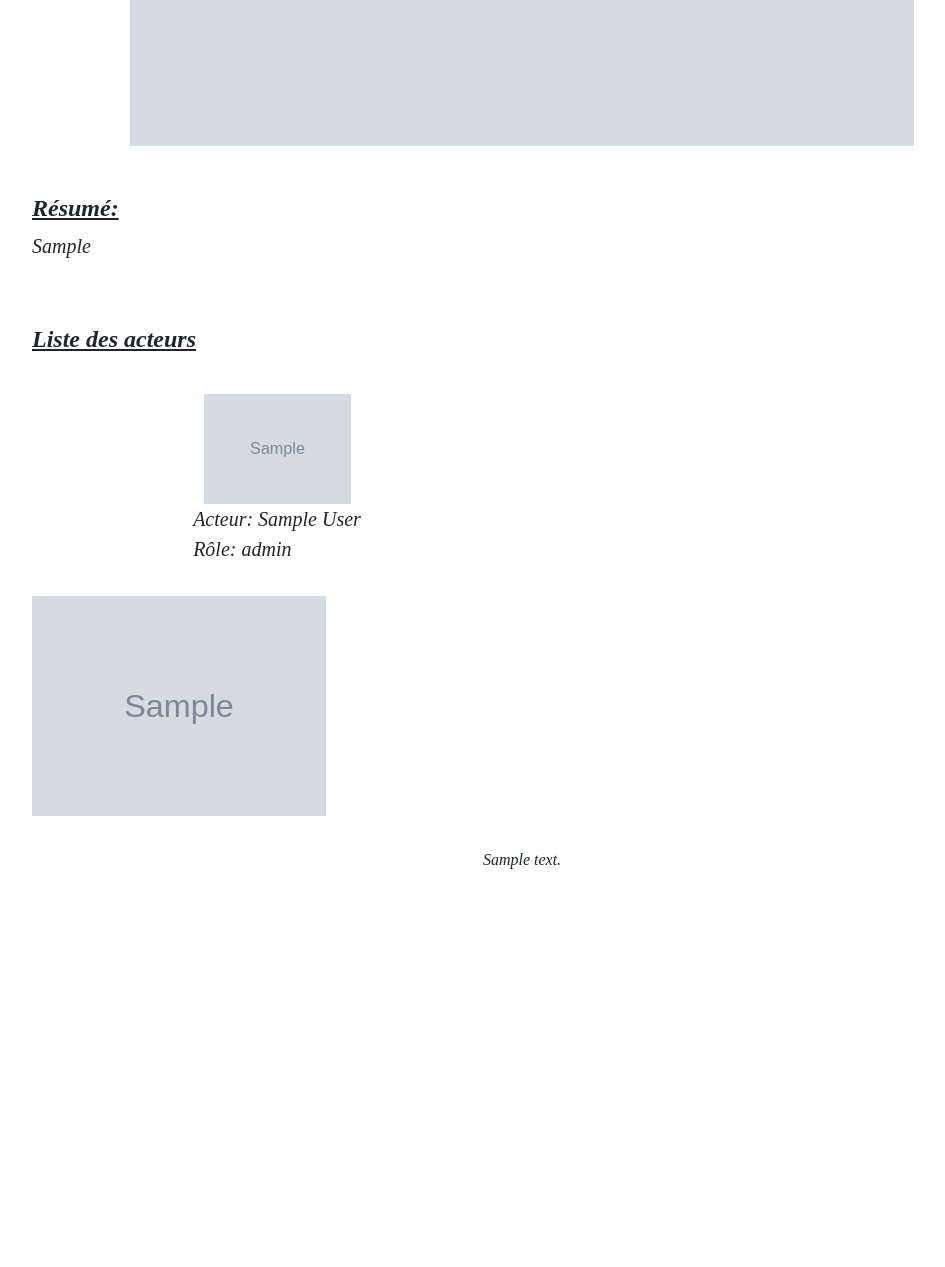
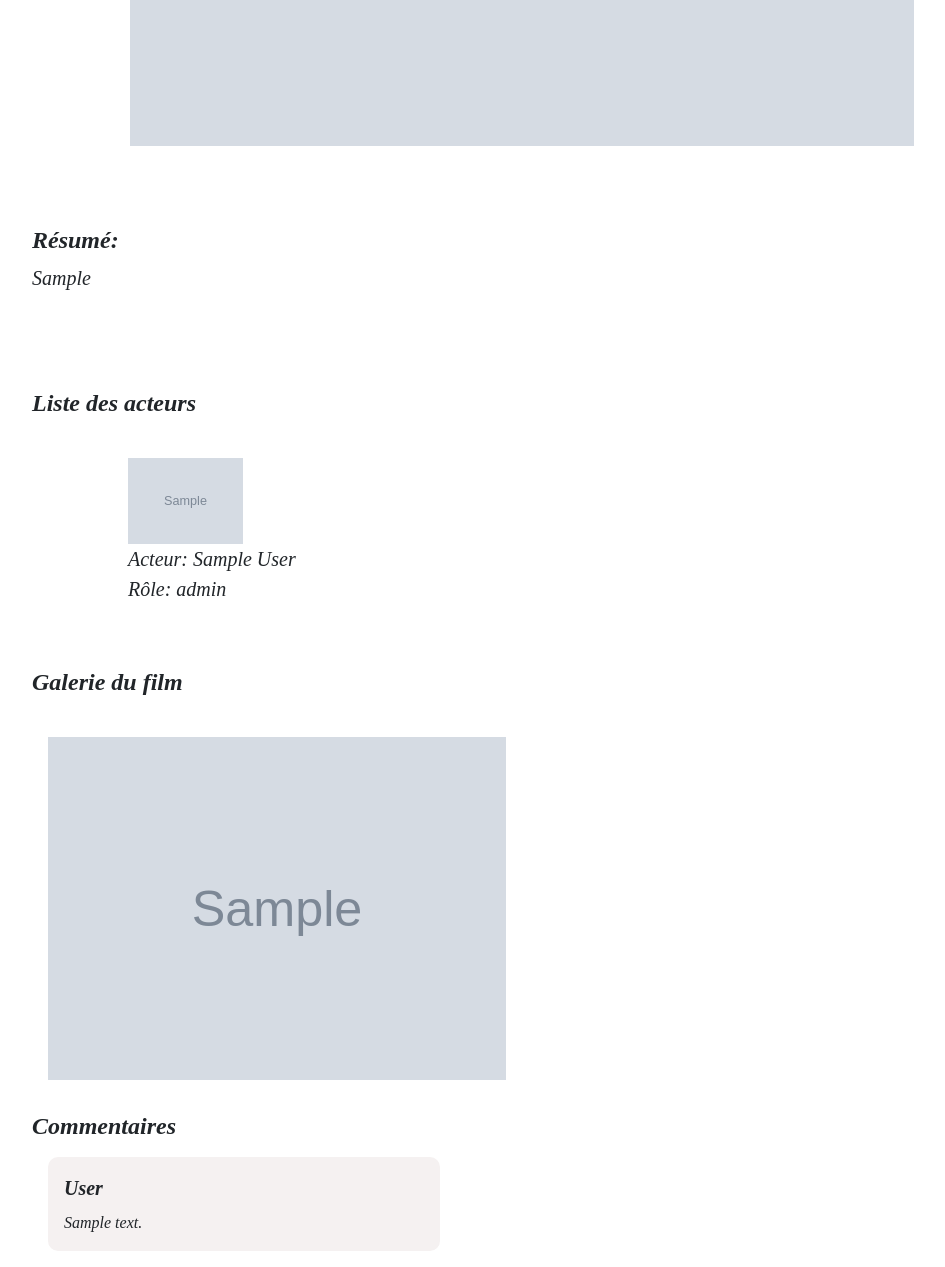
Before and after one commit to Hakitsu/ecv-phpmovie, a PHP site: page /ecv-phpmovie/movies/movie?id=1 in a window 1280 px wide. Shown: the part 666-1933 px from the top of the page, without its empty margins (118-1063 px from the left). Before the commit the page ends 1535 px from the top, so only its background shows below. Run offline with PHP 8.4, Linux system fonts and the light colour scheme; tables that the repository leaves empty or names only in its code hold one stand-in row (values such as "Sample post"); grey boxes marked "Sample" are stand-in pictures; some web fonts are replaced.

Commit message:
add style comment

```diff
--- a/public/style/connexion.css
+++ b/public/style/connexion.css
@@ -39,6 +39,12 @@
         border-radius: 10px;
     }
 
+    .submitButton:hover {
+        background-color: black;
+        color: white;
+    }
+
+
     input {
         border: none;
         border-bottom: 1px solid gray;
@@ -47,10 +53,6 @@
     input::placeholder {
         color: rgb(194, 178, 178);
         font-size: 12px;
-    }
-
-    input:focus {
-        border: 0px;
     }
 
     .registerLink {
@@ -98,6 +100,11 @@
         border-radius: 10px;
     }
 
+    .submitButton:hover {
+        background-color: black;
+        color: white;
+    }
+
     input {
         border: none;
         border-bottom: 1px solid gray;
@@ -108,10 +115,6 @@
         font-size: 12px;
     }
 
-    input:focus {
-        border: 0px;
-    }
-
     .registerLink {
         margin: 0 auto;
     }
--- a/public/style/main.css
+++ b/public/style/main.css
@@ -78,7 +78,8 @@
 }
 
 h3 {
+    padding-top: 2rem;
     font-size: 24px;
     font-weight: bold;
-    text-decoration: underline;
+
 }
--- a/public/style/movie.css
+++ b/public/style/movie.css
@@ -14,7 +14,7 @@
         min-width: 30rem;
         display: flex;
         flex-direction: column;
-        align-items: center;
+        padding-left: 6rem;
         flex-wrap: wrap;
         padding-top: 2rem;
         padding-bottom: 2rem;
@@ -26,9 +26,36 @@
 
     .container_actors {
         display: grid;
-        grid-template-columns: repeat(auto-fill,minmax(30rem, 1fr));
+        grid-template-columns: repeat(auto-fill,minmax(20rem, 1fr));
 
     }
+
+    .container_galery {
+        display: grid;
+        grid-template-columns: repeat(auto-fill,minmax(30rem, 2fr));
+
+    }
+
+    .picture_galery_in_movie {
+        padding: 1rem 0.5rem 0 0.5rem ;
+        width: 100%;
+        height: auto;
+    }
+
+    .commentContainer {
+        background-color: rgb(245, 241, 241);
+        width: 40%;
+        padding: 1rem;
+        margin: 1rem;
+        border-radius: 10px;
+    }
+
+    .user {
+        padding-bottom: 0.5rem;
+        font-weight: 700;
+    }
+
+
 
 
 }
@@ -52,4 +79,24 @@
         align-items: center;
         padding-top: 2rem;
     }
+
+    .picture_galery_in_movie {
+        padding: 1rem 0.5rem 0 0.5rem ;
+        width: 100%;
+        height: auto;
+    }
+
+    .commentContainer {
+        background-color: rgb(245, 241, 241);
+        width: 100%;
+        padding: 1rem;
+        margin:  1.25rem auto;
+        border-radius: 10px;
+    }
+
+    .user {
+        padding-bottom: 0.5rem;
+        font-weight: 700;
+    }
+
 }
--- a/views/global/movie.php
+++ b/views/global/movie.php
@@ -48,8 +48,7 @@
     </h1>
 
     <img  class="banner" src="<?= '../'.$movie[0]->picture_banner ?>" >
-    <!-- <?php echo '<iframe class="bo" width="560" height="315" src="' . $movie[0]->trailer . '" frameborder="0" allowfullscreen></iframe>';
-    ?> -->
+
     <h3>Résumé: </h3>
     <p>
         <?= $movie[0]->story ?>
@@ -73,12 +72,13 @@
         <?php } ?>
     </div>
 
-    <div class="container_picture">
+    <h3>Galerie du film </h3>
+    <div class="container_galery">
         <?php
             for ($i=0; $i < count($pictures_link); $i++) {
         ?>
-            <div class="movie">
-                <img  class="actor_picture_movie" src="<?= '../'.$pictures_link[$i] ?>" >
+            <div class="picture_galery_in_movie">
+                <img  class="picture_galery_in_movie" src="<?= '../'.$pictures_link[$i] ?>" >
             </div>
 
         <?php
@@ -86,12 +86,16 @@
         ?>
     </div>
 
-    <div class="container_picture">
+    <h3>Commentaires</h3>
+    <div class="comments">
         <?php
             for ($i=0; $i < count($comments['comment']); $i++) {
         ?>
-            <div class="actor">
-                <div class=""><?php echo $comments['comment'][$i] ?></div>
+            <div class="commentContainer">
+                <p class="user">User </p>
+                <div class="comment">
+                    <?php echo $comments['comment'][$i] ?>
+                </div>
             </div>
 
         <?php
@@ -100,13 +104,4 @@
     </div>
 </div>
 
-
-
-
-
-
-
-
-
-
 </div>
```
